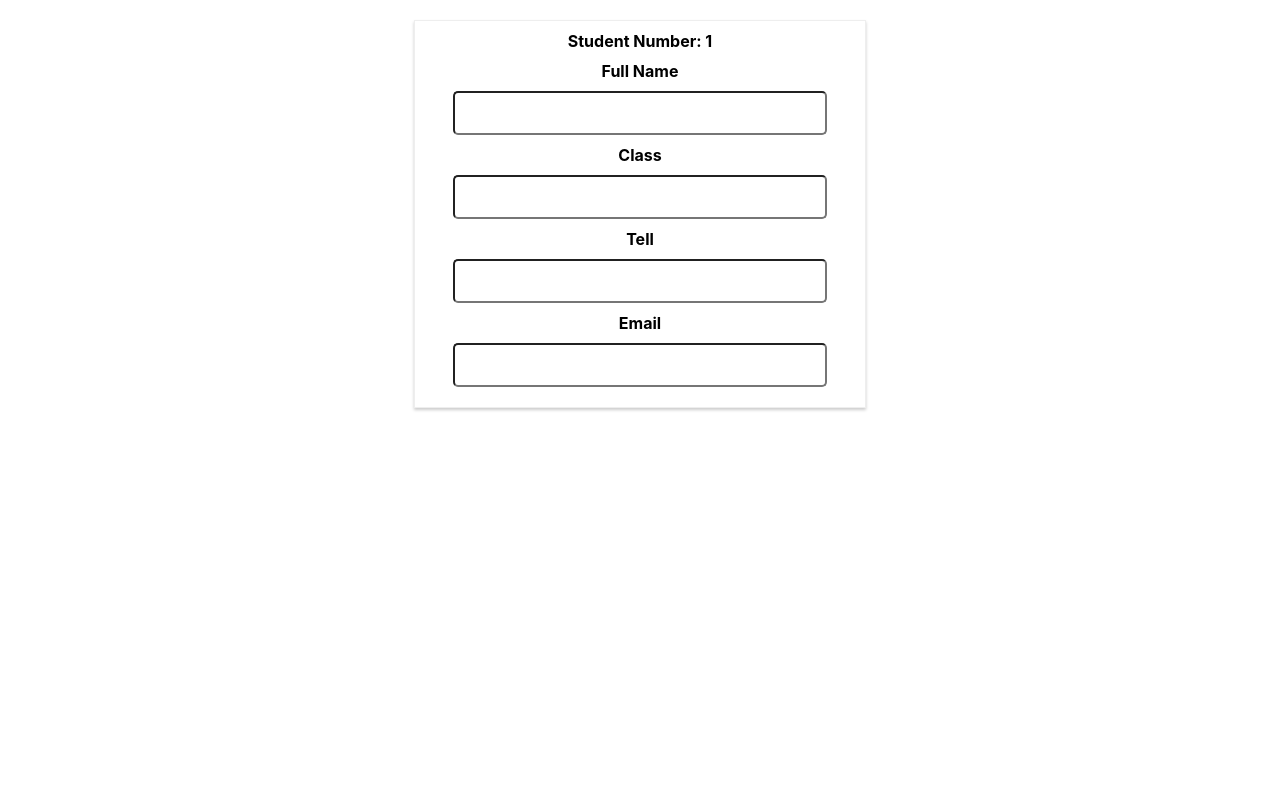
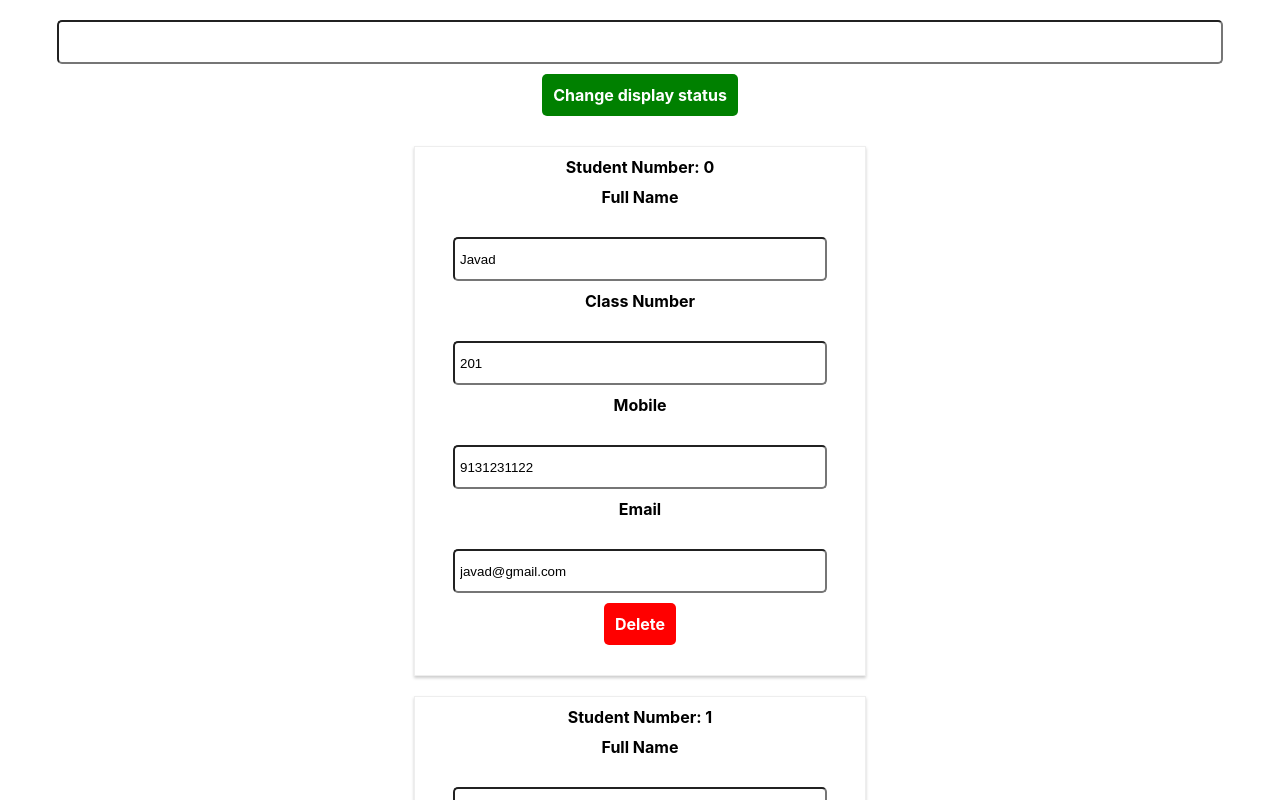
Before and after one commit to Javad-EB/react-student, a React (Create React App) app: page / in a window 1280 px wide. Shown: the top 800 px of the page. Built offline with nearby package versions, Linux system fonts and the light colour scheme.

Commit message:
add dlt btn and  srch bar

```diff
--- a/src/App.css
+++ b/src/App.css
@@ -28,10 +28,19 @@
   color: #61dafb;
 }
 
+input {
+  width: 90%;
+  height: 30px;
+  border-radius: 5px;
+  padding: 5px;
+  margin-top: 20px;
+}
+
 @keyframes App-logo-spin {
   from {
     transform: rotate(0deg);
   }
+
   to {
     transform: rotate(360deg);
   }
--- a/src/App.js
+++ b/src/App.js
@@ -1,11 +1,96 @@
-import React from 'react';
+import React, { useState, useEffect } from 'react';
 import './App.css';
 import Students from './components/students/students'
+import Button from './components/UI/button/button'
 
 const App = () => {
+  const [studentsState, setStudentsState] = useState([
+    { id: 0, name: 'Javad', classNumber: 201, phoneNumber: 9131231122, email: 'javad@gmail.com' },
+    { id: 1, name: 'Alireza', classNumber: 211, phoneNumber: 9131232233, email: 'Alireza@gmail.com' },
+    { id: 2, name: 'Hamed', classNumber: 221, phoneNumber: 9131233344, email: 'Hamed@gmail.com' },
+    { id: 3, name: 'Ehsan', classNumber: 231, phoneNumber: 9131234455, email: 'Ehsan@gmail.com' },
+  ])
+  const [toggle, setToggle] = useState(false)
+  const [arrayHolder, setArrayHolder] = useState([])
+  const [searchBarValue, setSearchBarValue] = useState('')
+
+  useEffect(() => {
+    setArrayHolder(studentsState)
+  }, [])
+
+  const searchFilterFunc = (event) => {
+    const itemData = arrayHolder.filter((item) => {
+      const itemData = item.name.toUpperCase()
+      const textData = event.target.value.toUpperCase()
+      return itemData.indexOf(textData) > -1
+    })
+    setStudentsState(itemData)
+    setSearchBarValue(event.target.value)
+  }
+
+  const nameChangeHandler = (event, id) => {
+    const studentIndex = studentsState.findIndex(student => student.id === id)
+    const student = { ...studentsState[studentIndex] }
+    student.name = event.target.value
+    const students = [...studentsState]
+    students[studentIndex] = student
+    setStudentsState(students)
+  }
+
+  const classNumberChangeHandler = (event, id) => {
+    const studentIndex = studentsState.findIndex(student => student.id === id)
+    const student = { ...studentsState[studentIndex] }
+    student.classNumber = event.target.value
+    const students = [...studentsState]
+    students[studentIndex] = student
+    setStudentsState(students)
+  }
+
+  const phoneNumberChangeHandler = (event, id) => {
+    const studentIndex = studentsState.findIndex(student => student.id === id)
+    const student = { ...studentsState[studentIndex] }
+    student.phoneNumber = event.target.value
+    const students = [...studentsState]
+    students[studentIndex] = student
+    setStudentsState(students)
+  }
+
+  const emailChangeHandler = (event, id) => {
+    const studentIndex = studentsState.findIndex(student => student.id === id)
+    const student = { ...studentsState[studentIndex] }
+    student.email = event.target.value
+    const students = [...studentsState]
+    students[studentIndex] = student
+    setStudentsState(students)
+  }
+
+  const deleteStudent = (index) => {
+    const students = [...studentsState]
+    students.splice(index, 1)
+    setStudentsState(students)
+  }
+
+  const toggleHandler = () => {
+    setToggle(!toggle)
+  }
   return (
     <div className="App">
-      <Students />
+      <input type="text" value={searchBarValue} onChange={searchFilterFunc} />
+      <Button
+        btnType="success"
+        clicked={toggleHandler}
+      >
+        Change display status
+      </Button>
+      <Students
+        studentsList={studentsState}
+        nameChange={nameChangeHandler}
+        classNumberChange={classNumberChangeHandler}
+        phoneNumberChange={phoneNumberChangeHandler}
+        emailChange={emailChangeHandler}
+        delete={deleteStudent}
+        toggle={toggle}
+      />
     </div>
   );
 }
--- /dev/null
+++ b/src/components/UI/button/button.css
@@ -0,0 +1,25 @@
+.button {
+    background-color: transparent;
+    border: 1px solid transparent;
+    color: white;
+    outline: none;
+    cursor: pointer;
+    font: inherit;
+    padding: 10px;
+    margin: 10px;
+    -webkit-border-radius: 5px;
+    -moz-border-radius: 5px;
+    -ms-border-radius: 5px;
+    -o-border-radius: 5px;
+    border-radius: 5px;
+    font-weight: bold;
+}
+
+.danger {
+    background-color: red;
+}
+
+.success {
+    background-color: green;
+    ;
+}
--- /dev/null
+++ b/src/components/UI/button/button.js
@@ -0,0 +1,28 @@
+import React from 'react';
+import './button.css'
+
+const Button = (props) => {
+    let classes = ["button"]
+    switch (props.btnType) {
+        case "danger":
+            classes.push("danger")
+            break
+        case "success":
+            classes.push("success")
+            break
+        default:
+            break
+    }
+
+
+    return (
+        <button
+            className={classes.join(' ')}
+            onClick={props.clicked}
+        >
+            {props.children}
+        </button>
+    )
+}
+
+export default Button
--- a/src/components/students/students.css
+++ b/src/components/students/student/student.css
@@ -26,6 +26,15 @@
     padding: 5px;
 }
 
+.student-section {
+    display: flex;
+    flex-flow: row wrap;
+    justify-content: center;
+    width: 80%;
+    margin: auto;
+
+}
+
 
 
 
--- /dev/null
+++ b/src/components/students/student/student.js
@@ -0,0 +1,31 @@
+import React from 'react';
+import './student.css'
+import Button from '../../UI/button/button'
+
+const Student = (props) => {
+    return (
+        <div className='students'>
+            <label>Student Number: {props.id}</label>
+            <label>Full Name</label>
+            <input type="text" value={props.name} onChange={props.nameChange} />
+
+            <label>Class Number</label>
+            <input type="text" value={props.classNumber} onChange={props.classNumberChange} />
+
+            <label>Mobile</label>
+            <input type="number" value={props.phoneNumber} onChange={props.phoneNumberChange} />
+
+            <label>Email</label>
+            <input type="email" value={props.email} onChange={props.emailChange} />
+
+            <Button
+                btnType="danger"
+                clicked={props.delete}
+            >
+                Delete
+            </Button>
+        </div>
+    )
+}
+
+export default Student
--- a/src/components/students/students.js
+++ b/src/components/students/students.js
@@ -1,23 +1,48 @@
 import React from 'react';
-import './students.css'
+import Student from './student/student'
+import './student/student.css'
+
 
 const Students = (props) => {
+    if (props.toggle) {
+        return (
+            <div className='student-section'>
+                {
+                    props.studentsList.map((student, index) =>
+                        <Student
+                            key={index}
+                            id={student.id}
+                            name={student.name}
+                            classNumber={student.classNumber}
+                            phoneNumber={student.phoneNumber}
+                            email={student.email}
+                            nameChange={(event) => props.nameChange(event, student.id)}
+                            classNumberChange={(event) => props.classNumberChange(event, student.id)}
+                            phoneNumberChange={(event) => props.phoneNumberChange(event, student.id)}
+                            emailChange={(event) => props.emailChange(event, student.id)}
+                            delete={props.delete}
+                        />
+                    )
+                }
+            </div>
+        )
+    }
     return (
-        <div className='students'>
-            <label>Student Number: 1</label>
-            <label>Full Name</label>
-            <input type="text"/>
-
-            <label>Class</label>
-            <input type="text"/>
-
-            <label>Tell</label>
-            <input type="number"/>
-
-            <label>Email</label>
-            <input type="email"/>
-        </div>
-    )
+        props.studentsList.map((student, index) =>
+            <Student
+                key={index}
+                id={student.id}
+                name={student.name}
+                classNumber={student.classNumber}
+                phoneNumber={student.phoneNumber}
+                email={student.email}
+                nameChange={(event) => props.nameChange(event, student.id)}
+                classNumberChange={(event) => props.classNumberChange(event, student.id)}
+                phoneNumberChange={(event) => props.phoneNumberChange(event, student.id)}
+                emailChange={(event) => props.emailChange(event, student.id)}
+                delete={props.delete}
+            />
+        ))
 }
 
 export default Students
```
Also changed, not shown: package.json (+6 -1 lines), 1 other file (tests, documents, lock files or other folders).
